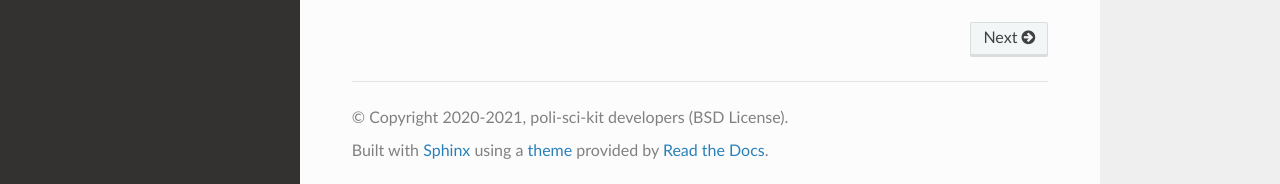
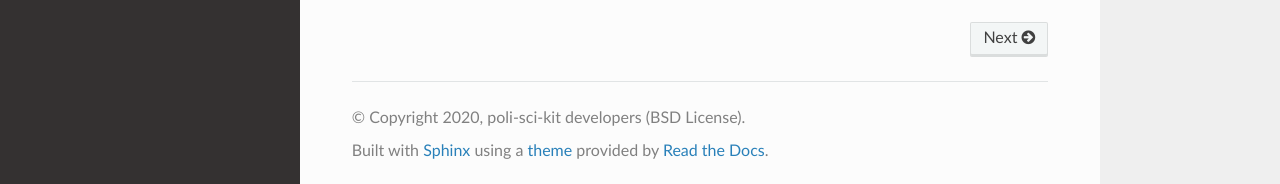
Before and after one commit to andrewtavis/poli-sci-kit, a Sphinx documentation site: the page built from docs/source/index.rst, in a window 1280 px wide and 1323 px high. Shown: the part 1136-1320 px from the top of the window. Built offline with Sphinx 7.4.7 and the Read the Docs theme 2.0.0, drawn with Linux system fonts in a browser that asks for light colours; formulas are drawn with MathJax 3; pages that are not in the unit, such as notebooks, are missing from menus.

```diff
--- a/docs/source/conf.py
+++ b/docs/source/conf.py
@@ -18,11 +18,11 @@ sys.path.insert(0, os.path.abspath(".."))
 # -- Project information -----------------------------------------------------
 
 project = "poli-sci-kit"
-copyright = "2020-2021, poli-sci-kit developers (BSD License)"
+copyright = "2020, poli-sci-kit developers (BSD License)"
 author = "poli-sci-kit developers"
 
 # The full version, including alpha/beta/rc tags
-release = "1.0.1"
+release = "1.0.2"
 
 
 # -- General configuration ---------------------------------------------------
--- a/setup.py
+++ b/setup.py
@@ -22,7 +22,7 @@ setup_args = dict(
     name="poli-sci-kit",
     packages=find_packages(where="src"),
     package_dir={"": "src"},
-    version="1.0.1",
+    version="1.0.2",
     author="Andrew Tavis McAllister",
     author_email="andrew.t.mcallister@gmail.com",
     classifiers=[
```
